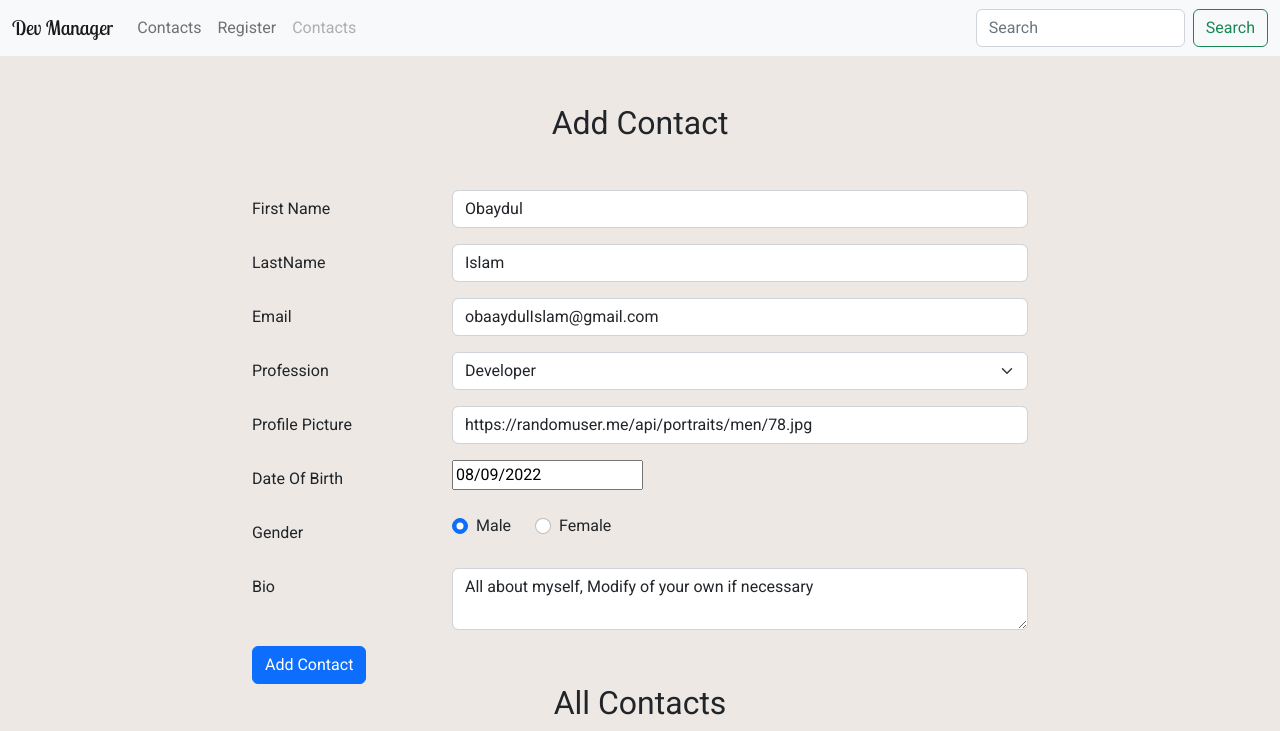
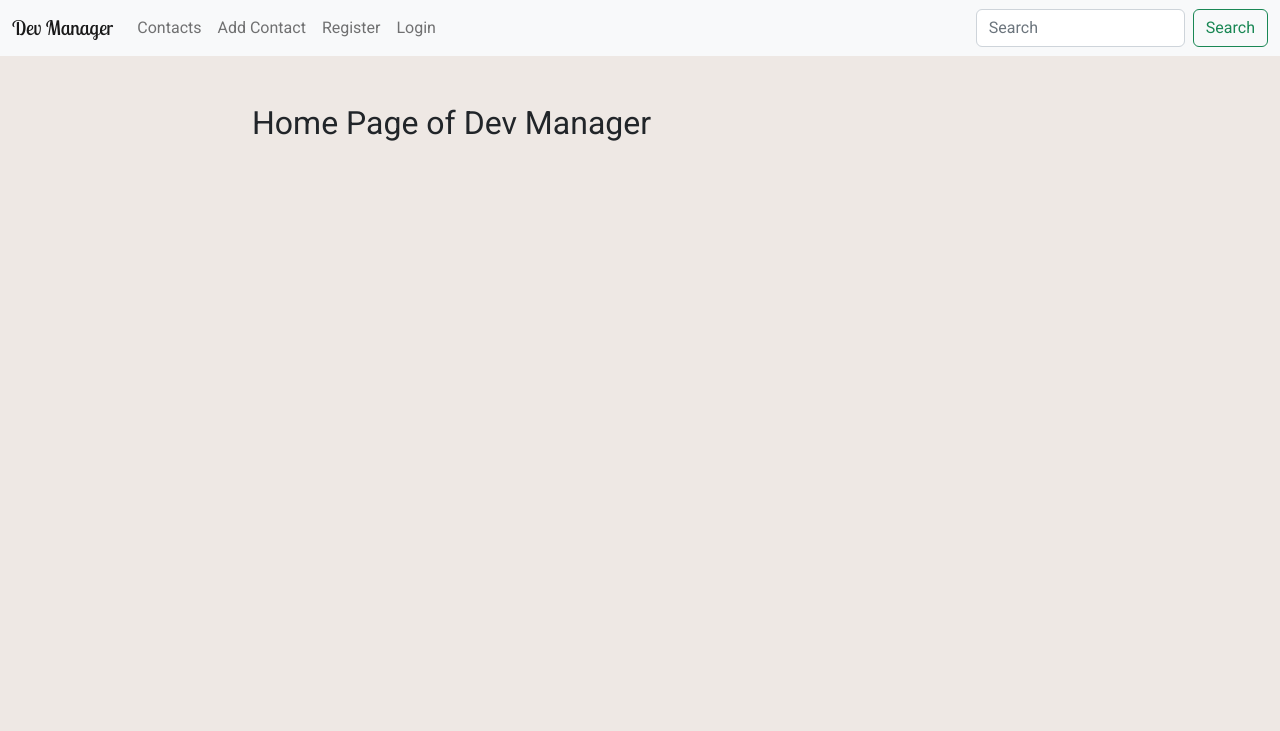
Before and after one commit to obaydullaa/Dev-Manager, a React (Vite) app: page / in a window 1280 px wide. Shown: the top 731 px of the page. Built offline with nearby package versions, Linux system fonts and the light colour scheme; grey boxes are pictures that could not be loaded.

Commit message:
Adding routing this project.

```diff
--- a/Dev-Manager_Note.js
+++ b/Dev-Manager_Note.js
@@ -733,7 +733,7 @@ return (
       pauseOnHover
       />
   </>
-
+)
 //AddContact.jsx
 
 import { toast } from 'react-toastify';
@@ -744,3 +744,5 @@ const onSubmit = data => {
   //adding contacts
   addContact(data)
 }
+
+23. install react router dom and import  করব । আমরা Header.jsx এ Link এড না করে NavLink এড করব এর কারণ NavLink মেনু তে একটা একটিভ ক্লাস এড করবে । আমাদের প্রোজনে কিছু পেজ নিয়েছি । সেগুলো মেনু তে এড করেছি, এবং রাউটিং করেছি ।
--- a/package.json
+++ b/package.json
@@ -17,6 +17,7 @@
     "react-dom": "^18.2.0",
     "react-hook-form": "^7.34.0",
     "react-icons": "^4.4.0",
+    "react-router-dom": "6",
     "react-toastify": "^9.0.8",
     "uuid": "^8.3.2",
     "yup": "^0.32.11"
--- a/src/App.jsx
+++ b/src/App.jsx
@@ -1,11 +1,17 @@
-import { useState } from 'react'
+import { useState } from 'react';
 import { v4 as uuidv4 } from 'uuid';
 
-import {Container } from 'react-bootstrap'
+import { Container } from 'react-bootstrap';
+import { BrowserRouter, Route, Routes } from "react-router-dom";
+import { ToastContainer } from 'react-toastify';
 import AddContact from './contacts/AddContact';
-import Contacts from './contacts/Contacts'
+import Contacts from './contacts/Contacts';
 import Header from './layouts/Header';
-import { ToastContainer } from 'react-toastify';
+import Home from './pages/Home'
+import Register from './pages/Register'
+import Login from './pages/Login'
+import NotFound from './pages/NotFound'
+import EditContact from './pages/EditContact'
 
 const initialContacts = [
   {
@@ -118,11 +124,30 @@ function App() {
         draggable
         pauseOnHover
         />
+
+      <BrowserRouter>
       <Header/>
-      <Container style={{width: '800px', margin: '0 auto'}} className='pt-5'>
-        <AddContact addContact={addContact}/>
-        <Contacts contacts={contacts} deleteContact={deleteContact}/>
-      </Container>
+
+        <Container style={{width: '800px', margin: '0 auto'}} className='pt-5'>
+          <Routes>
+            <Route index element={<Home />} />
+            <Route
+            path='/contacts'
+            element={
+              <Contacts contacts={contacts} deleteContact={deleteContact}/>
+            }
+            />
+            <Route path='/add-contact' element={<AddContact addContact={addContact}/>} />
+            <Route path='/edit-contact' element={<EditContact />} />
+            <Route path='/register' element={<Register />} />
+            <Route path='/login' element={<Login/>} />
+            <Route path='*' element={<NotFound/>} />
+
+
+          </Routes>
+        </Container>
+      </BrowserRouter>
+
     </>
   )
 }
--- a/src/layouts/Header.jsx
+++ b/src/layouts/Header.jsx
@@ -1,14 +1,13 @@
 import React from 'react'
-
 import {Button, Navbar, Container, Nav, Form, NavDropdown} from 'react-bootstrap';
-
+import {NavLink, Link} from 'react-router-dom'
 
 export default function Header() {
   return (
     <>
-        <Navbar bg="light" expand="lg">
+        <Navbar bg="light" expand="sm">
             <Container fluid>
-            <Navbar.Brand href="#" className='brand'>Dev Manager</Navbar.Brand>
+            <Navbar.Brand to='/' as={Link} className='brand'>Dev Manager</Navbar.Brand>
             <Navbar.Toggle aria-controls="navbarScroll" />
             <Navbar.Collapse id="navbarScroll">
                 <Nav
@@ -16,11 +15,10 @@ export default function Header() {
                 style={{ maxHeight: '100px' }}
                 navbarScroll
                 >
-                <Nav.Link href="#action1">Contacts</Nav.Link>
-                <Nav.Link href="#action2">Register</Nav.Link>
-                <Nav.Link href="#" disabled>
-                    Contacts
-                </Nav.Link>
+                    <Nav.Link as={NavLink} to='/contacts' >Contacts</Nav.Link>
+                    <Nav.Link as={NavLink} to='/add-contact' >Add Contact</Nav.Link>
+                    <Nav.Link as={NavLink} to='/register' >Register</Nav.Link>
+                    <Nav.Link as={NavLink} to='/login' >Login</Nav.Link>
                 </Nav>
                 <Form className="d-flex">
                 <Form.Control
--- /dev/null
+++ b/src/pages/EditContact.jsx
@@ -0,0 +1,9 @@
+import React from 'react'
+
+function EditContact() {
+  return (
+    <div>Edit Contact</div>
+  )
+}
+
+export default EditContact
--- /dev/null
+++ b/src/pages/Home.jsx
@@ -0,0 +1,9 @@
+import React from 'react'
+
+function Home() {
+  return (
+    <h2>Home Page of Dev Manager</h2>
+  )
+}
+
+export default Home
--- /dev/null
+++ b/src/pages/Login.jsx
@@ -0,0 +1,9 @@
+import React from 'react'
+
+function Login() {
+  return (
+    <h2>Login</h2>
+  )
+}
+
+export default Login
--- /dev/null
+++ b/src/pages/NotFound.jsx
@@ -0,0 +1,9 @@
+import React from 'react'
+
+function NotFound() {
+  return (
+    <h2>Not Found</h2>
+  )
+}
+
+export default NotFound
--- /dev/null
+++ b/src/pages/Register.jsx
@@ -0,0 +1,9 @@
+import React from 'react'
+
+function Register() {
+  return (
+    <h2>Register</h2>
+  )
+}
+
+export default Register
```
Also changed, not shown: 1 other file (tests, documents, lock files or other folders).
